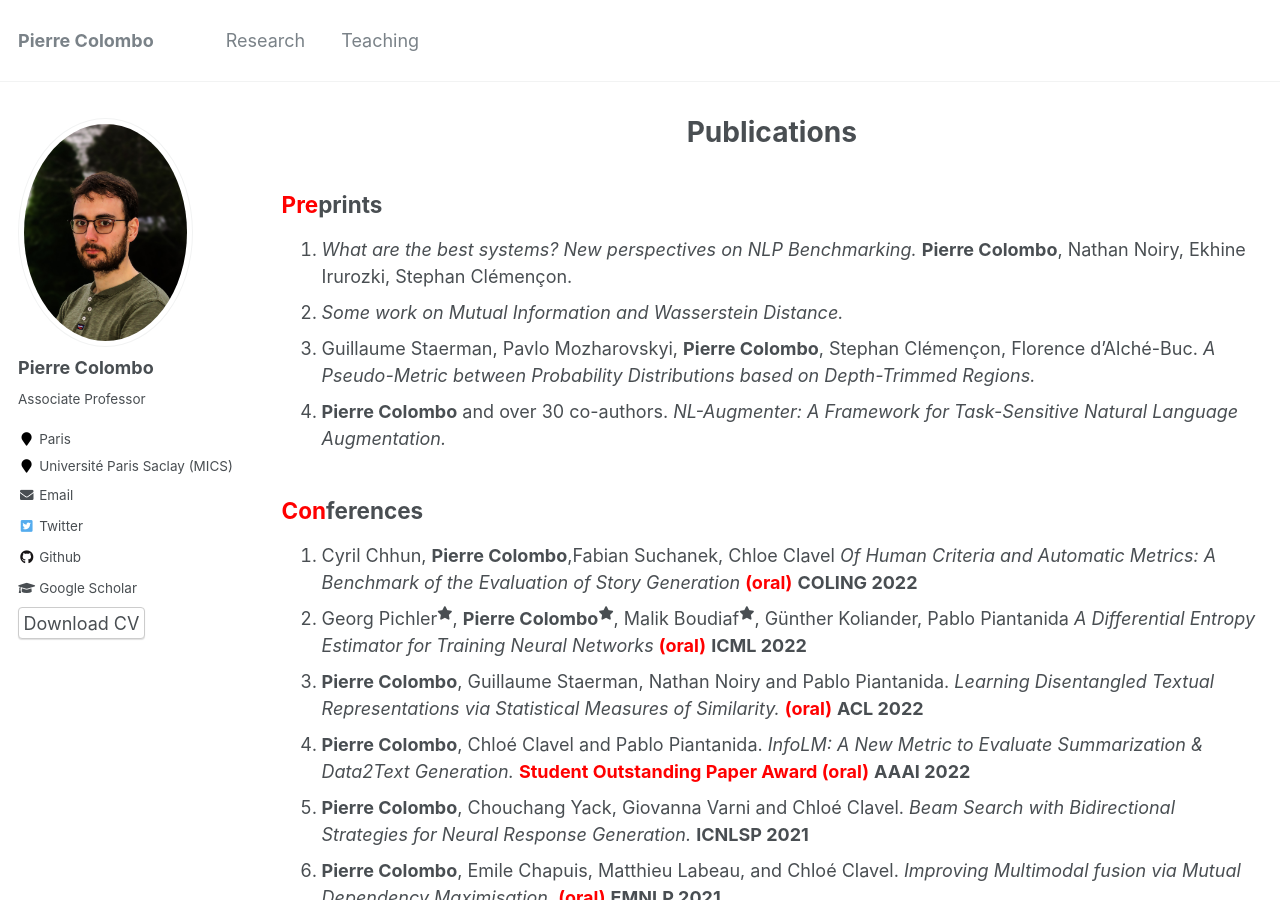
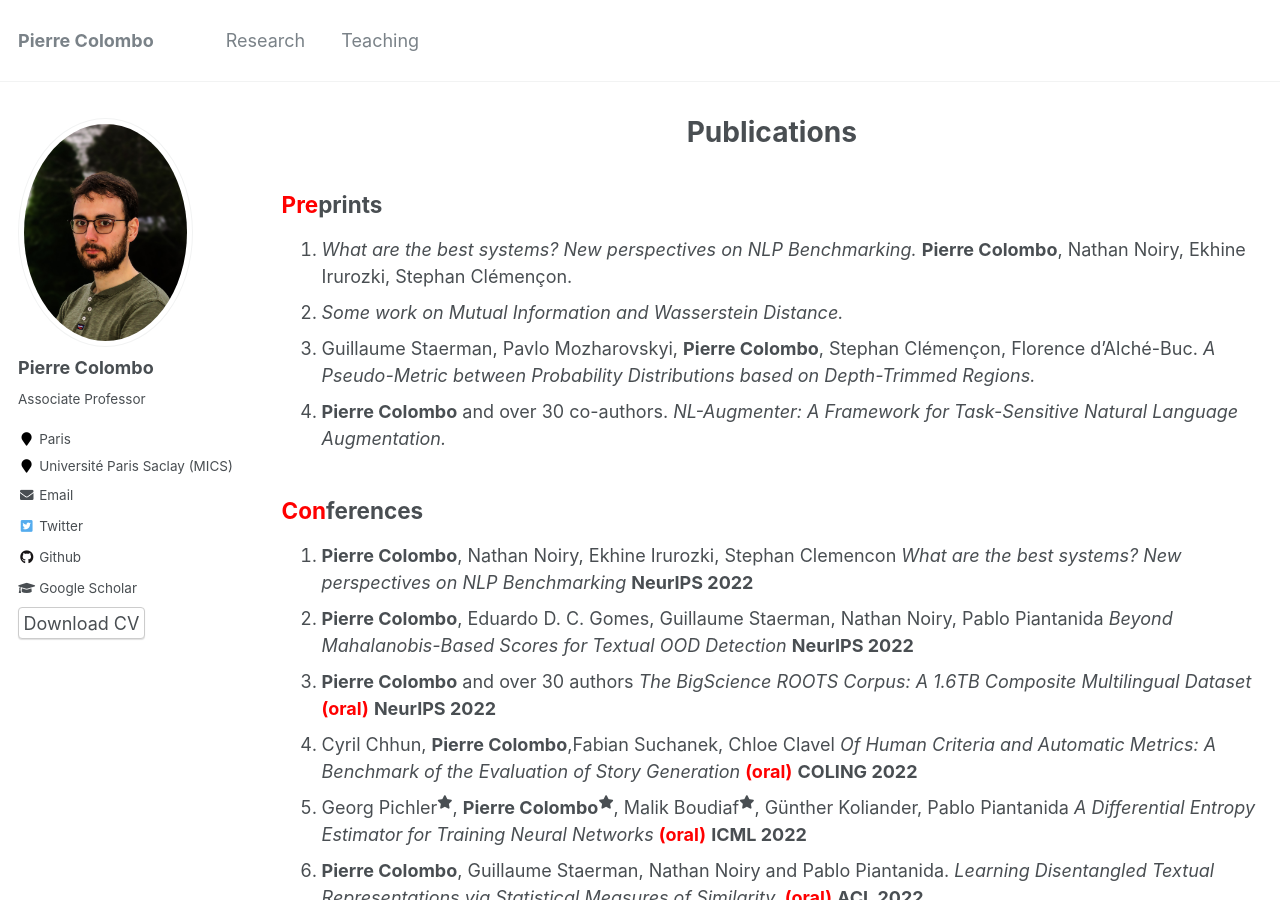
Before and after one commit to PierreColombo/PierreColombo.github.io, a Jekyll site: the page built from _pages/publications.md, in a window 1280 px wide and 900 px high. Built offline with Jekyll 4.4.1, drawn with Linux system fonts in a browser that asks for light colours.

Commit message:
adding reward

```diff
--- a/_pages/publications.md
+++ b/_pages/publications.md
@@ -14,9 +14,12 @@ author_profile: true
 
 
 
-
 <span style="color:red">Con</span>ferences
 ---
+
+18. **Pierre Colombo**, Nathan Noiry, Ekhine Irurozki, Stephan Clemencon *What are the best systems? New perspectives on NLP Benchmarking* <span style="color:red"></span> **NeurIPS 2022**
+17. **Pierre Colombo**, Eduardo D. C. Gomes, Guillaume Staerman, Nathan Noiry, Pablo Piantanida *Beyond Mahalanobis-Based Scores for Textual OOD Detection* <span style="color:red"></span> **NeurIPS 2022**
+16.  **Pierre Colombo** and over 30 authors *The BigScience ROOTS Corpus: A 1.6TB Composite Multilingual Dataset* <span style="color:red">**(oral)**</span> **NeurIPS 2022**
 15. Cyril Chhun, **Pierre Colombo**,Fabian Suchanek, Chloe Clavel *Of Human Criteria and Automatic Metrics: A Benchmark of the Evaluation of Story Generation* <span style="color:red">**(oral)**</span> **COLING 2022**
 14. Georg Pichler<sup><i class="fas fa-star"></i></sup>, **Pierre Colombo**<sup><i class="fas fa-star"></i></sup>, Malik Boudiaf<sup><i class="fas fa-star"></i></sup>, Günther Koliander, Pablo Piantanida *A Differential Entropy Estimator for Training Neural Networks* <span style="color:red">**(oral)**</span> **ICML 2022**
 13. **Pierre Colombo**, Guillaume Staerman, Nathan Noiry and Pablo Piantanida. *Learning Disentangled Textual Representations via Statistical Measures of Similarity.* <span style="color:red">**(oral)**</span> **ACL 2022**
```
